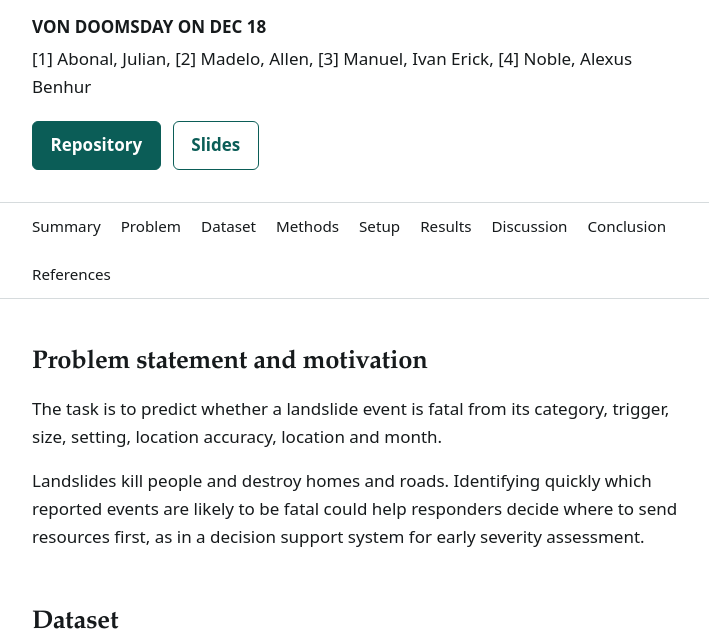
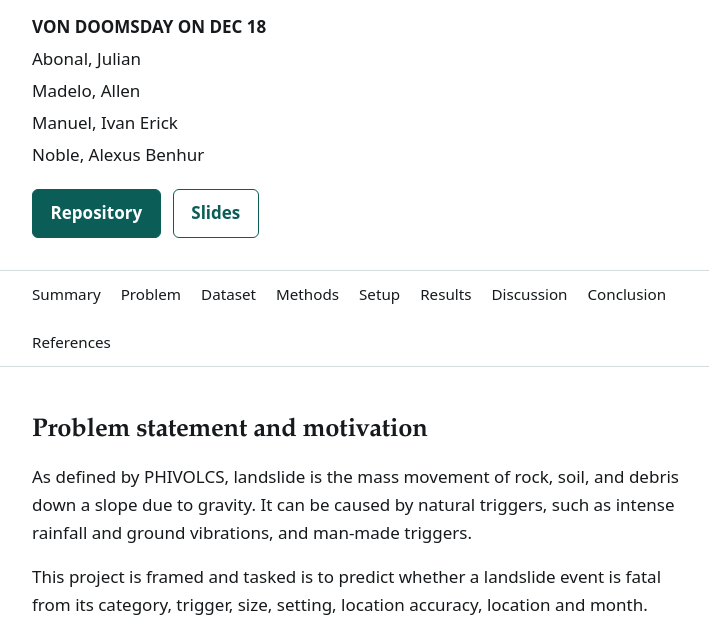
Before and after one commit to KcireNavi/VON-DOOMSDAY-CMSC-170-PROJECT, a plain HTML site: page index.html in a window 1280 px wide. Shown: the part 94-726 px from the top of the page, without its empty margins (244-953 px from the left). Drawn offline with Linux system fonts and the light colour scheme.

Commit message:
minor project page changes

```diff
--- a/index.html
+++ b/index.html
@@ -15,7 +15,10 @@
 <header class="wrap">
   <h1>TITLE</h1>
   <p><b>VON DOOMSDAY ON DEC 18</b></p>
-  <p>[1] Abonal, Julian, [2] Madelo, Allen, [3] Manuel, Ivan Erick, [4] Noble, Alexus Benhur</p>
+  <p> Abonal, Julian </p>
+  <p> Madelo, Allen </p>
+  <p> Manuel, Ivan Erick </p>
+  <p> Noble, Alexus Benhur </p>
   <p class="links"><a class="primary" href="#repository">Repository</a><a href="#repository">Slides</a></p>
 </header>
 
@@ -39,8 +42,9 @@
 
   <section id="problem" aria-labelledby="problem-h">
     <h2 id="problem-h">Problem statement and motivation</h2>
-    <p>The task is to predict whether a landslide event is fatal from its category, trigger, size, setting, location accuracy, location and month.</p>
-    <p>Landslides kill people and destroy homes and roads. Identifying quickly which reported events are likely to be fatal could help responders decide where to send resources first, as in a decision support system for early severity assessment.</p>
+    <p>As defined by PHIVOLCS, landslide is the mass movement of rock, soil, and debris down a slope due to gravity. It can be caused by natural triggers, such as intense rainfall and ground vibrations, and man-made triggers.</p>
+    <p>This project is framed and tasked is to predict whether a landslide event is fatal from its category, trigger, size, setting, location accuracy, location and month.</p>
+    <p>Identifying quickly which reported events are likely to be fatal could help responders decide where to send resources first, as in a decision support system for early severity assessment.</p>
   </section>
 
   <section id="dataset" aria-labelledby="dataset-h">
```
